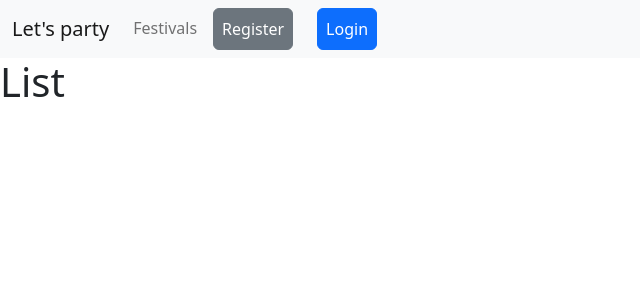
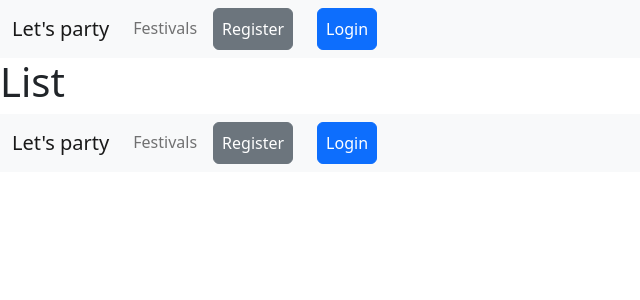
Before and after one commit to Project-2-Festival-app/FestiWink, a Node server app: page /festivals in a window 1280 px wide. Shown: the top 300 px of the page, without its empty margins (0-640 px from the left). Run offline with Node 20, Linux system fonts and the light colour scheme; data comes from the database, SQL or seed files in the repository; data that the repository does not hold is empty; some libraries are stand-ins or nearby versions.

Commit message:
feat: seeds of festivals

```diff
--- a/data/festivals.json
+++ b/data/festivals.json
@@ -46,7 +46,7 @@
       },
       {
         "name": "Lollapalooza",
-        "category": "alternative rock",
+        "category": "Rock",
         "location": "Hipódromo de San Isidro, Av. Bernabé Márquez 700, B1642 San Isidro, Provincia de Buenos Aires, Argentina",
         "description": "Lollapalooza Argentina is one of the three South American editions of this mythical series of festivals. The festival has already made a name for itself by combining world-class music with visual arts, fashion and food and drink in a huge open-air venue.",
         "price": "$20",
--- a/models/Festival.model.js
+++ b/models/Festival.model.js
@@ -1,7 +1,7 @@
 const mongoose = require('mongoose');
 const bcrypt = require('bcrypt');
 
-const CATEGORY =['Rock','Pop','Reggeton','Indie','Techno']
+const CATEGORY =['Rock','Pop','Reggaeton','Indie','Techno','Electrohouse','Deep House']
 
 
 const festivalSchema = new mongoose.Schema({
@@ -26,7 +26,7 @@ const festivalSchema = new mongoose.Schema({
         minLength: [3, 'Festival description must contain at least 3 characters.'],
     },
     price:{
-        type:Number,
+        type:String,
     },
     date:{
         type: Date,
--- a/package.json
+++ b/package.json
@@ -5,7 +5,8 @@
   "main": "index.js",
   "scripts": {
     "start": "node app.js",
-    "dev": "nodemon app.js -e hbs,js,css"
+    "dev": "nodemon app.js -e hbs,js,css",
+    "seeds": "node bin/seed.js"
   },
   "repository": {
     "type": "git",
--- a/views/layout.hbs
+++ b/views/layout.hbs
@@ -15,6 +15,8 @@
 
   {{!-- <div class="container"> --}}
     {{{body}}}
+
+     {{> footer}}
   </div>
 
   <script src="https://cdn.jsdelivr.net/npm/@popperjs/core@2.11.5/dist/umd/popper.min.js" integrity="sha384-Xe+8cL9oJa6tN/veChSP7q+mnSPaj5Bcu9mPX5F5xIGE0DVittaqT5lorf0EI7Vk" crossorigin="anonymous"></script>
--- /dev/null
+++ b/views/partials/footer.hbs
@@ -0,0 +1,33 @@
+<nav class="navbar navbar-expand-lg bg-light">
+  <div class="container-fluid">
+    <a class="navbar-brand" href="/">Let's party</a>
+    <button class="navbar-toggler" type="button" data-bs-toggle="collapse" data-bs-target="#navbarSupportedContent" aria-controls="navbarSupportedContent" aria-expanded="false" aria-label="Toggle navigation">
+      <span class="navbar-toggler-icon"></span>
+    </button>
+    <div class="collapse navbar-collapse" id="navbarSupportedContent">
+      <ul class="navbar-nav me-auto mb-2 mb-lg-0">
+        <li class="nav-item">
+            <a class="nav-link" aria-current="page" href="/festivals/list">Festivals</a>
+          </li>
+        {{#if currentUser}}
+
+
+          <li class="nav-item">
+            <a class="nav-link" aria-current="page" href="/profile">Profile</a>
+          </li>
+
+          <li class="nav-item ms-2">
+            <a class="nav-link btn btn-danger text-white" aria-current="page" href="/logout">Logout</a>
+          </li>
+        {{else}}
+          <li class="nav-item ms-2">
+            <a class="nav-link btn btn-secondary text-white" aria-current="page" href="/register">Register</a>
+          </li>
+          <li class="nav-item ms-4">
+            <a class="nav-link btn btn-primary text-white" aria-current="page" href="/login">Login</a>
+          </li>
+        {{/if}}
+      </ul>
+    </div>
+  </div>
+</nav>
```
Also changed, not shown: bin/seed.js (added, +33 -0 lines).
